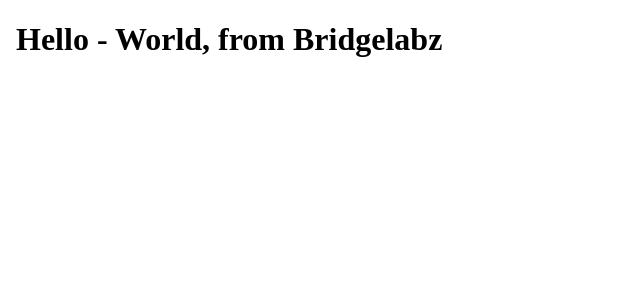
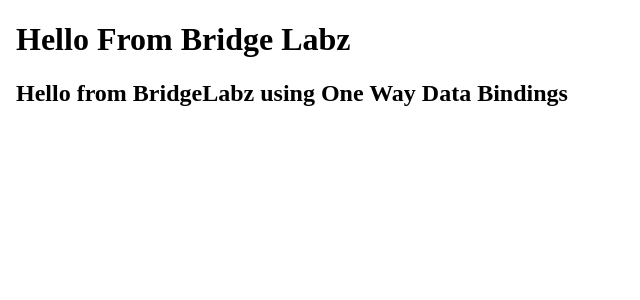
Before and after one commit to Sahil16622/Angular-App_Hello_World, an Angular app: page / in a window 1280 px wide. Shown: the top 300 px of the page, without its empty margins (0-640 px from the left). Built offline with nearby package versions, Linux system fonts and the light colour scheme.

Commit message:
Sahil, Added :- A simple hello world rpresentation from bridgelabz.

```diff
--- a/src/app/app.component.css
+++ b/src/app/app.component.css
@@ -0,0 +1,7 @@
+img
+{
+    display: block;
+    margin: 0 auto;
+    width: 25%;
+
+}
--- a/src/app/app.component.html
+++ b/src/app/app.component.html
@@ -6,8 +6,7 @@
   <title>Document</title>
 </head>
 <body>
-  <h1>
-    Hello - World, from Bridgelabz
-  </h1>
+  <h1>Hello From Bridge Labz</h1>
+  <h2>{{ message }}</h2>
 </body>
 </html>
--- a/src/app/app.component.ts
+++ b/src/app/app.component.ts
@@ -5,8 +5,9 @@
   selector: 'app-root',
   imports: [RouterOutlet],
   templateUrl: './app.component.html',
-  styleUrl: './app.component.css'
+  styleUrl: './app.component.css',
 })
 export class AppComponent {
-  title = 'HelloWorld';
+  title = 'Hello-world-app';
+  message: string = 'Hello from BridgeLabz using One Way Data Bindings';
 }
```
Also changed, not shown: src/assets/BL_logo_square_jpg.jpg.jpg (added).
